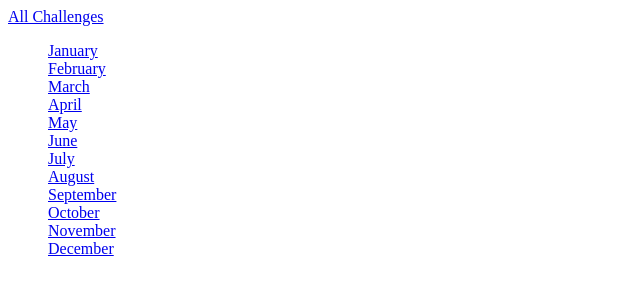
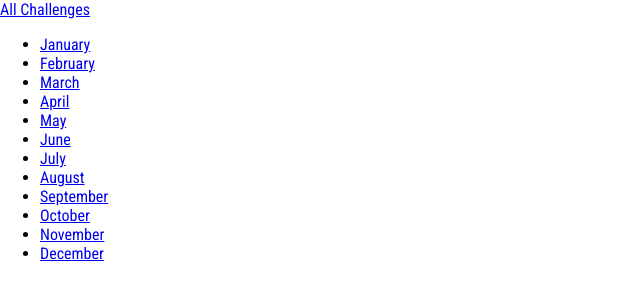
Before and after one commit to soheilrabiee/django-workspace, a Django app: page /challenges/ in a window 1280 px wide. Shown: the top 300 px of the page, without its empty margins (0-640 px from the left). Run offline with Django 5.2, Linux system fonts and the light colour scheme.

Commit message:
Add global css files

```diff
--- a/monthly_challenges/monthly_challenges/settings.py
+++ b/monthly_challenges/monthly_challenges/settings.py
@@ -126,3 +126,5 @@
 # https://docs.djangoproject.com/en/5.0/ref/settings/#default-auto-field
 
 DEFAULT_AUTO_FIELD = "django.db.models.BigAutoField"
+
+STATICFILES_DIRS = [BASE_DIR / "static"]
--- /dev/null
+++ b/monthly_challenges/static/base.css
@@ -0,0 +1,9 @@
+@import url("https://fonts.googleapis.com/css2?family=Roboto+Condensed:ital,wght@0,100..900;1,100..900&display=swap");
+
+html {
+    font-family: "Roboto condensed", sans-serif;
+}
+
+body {
+    margin: 0;
+}
--- a/monthly_challenges/templates/base.html
+++ b/monthly_challenges/templates/base.html
@@ -1,3 +1,5 @@
+{% load static %}
+
 <!DOCTYPE html>
 <html lang="en">
     <head>
@@ -6,6 +8,7 @@
         <title>
             {% block page_title %}My Challenges{% endblock page_title %}
         </title>
+        <link rel="stylesheet" href="{% static "base.css" %}"
         {% block css_files %}{% endblock css_files %}
     </head>
     <body>
```
